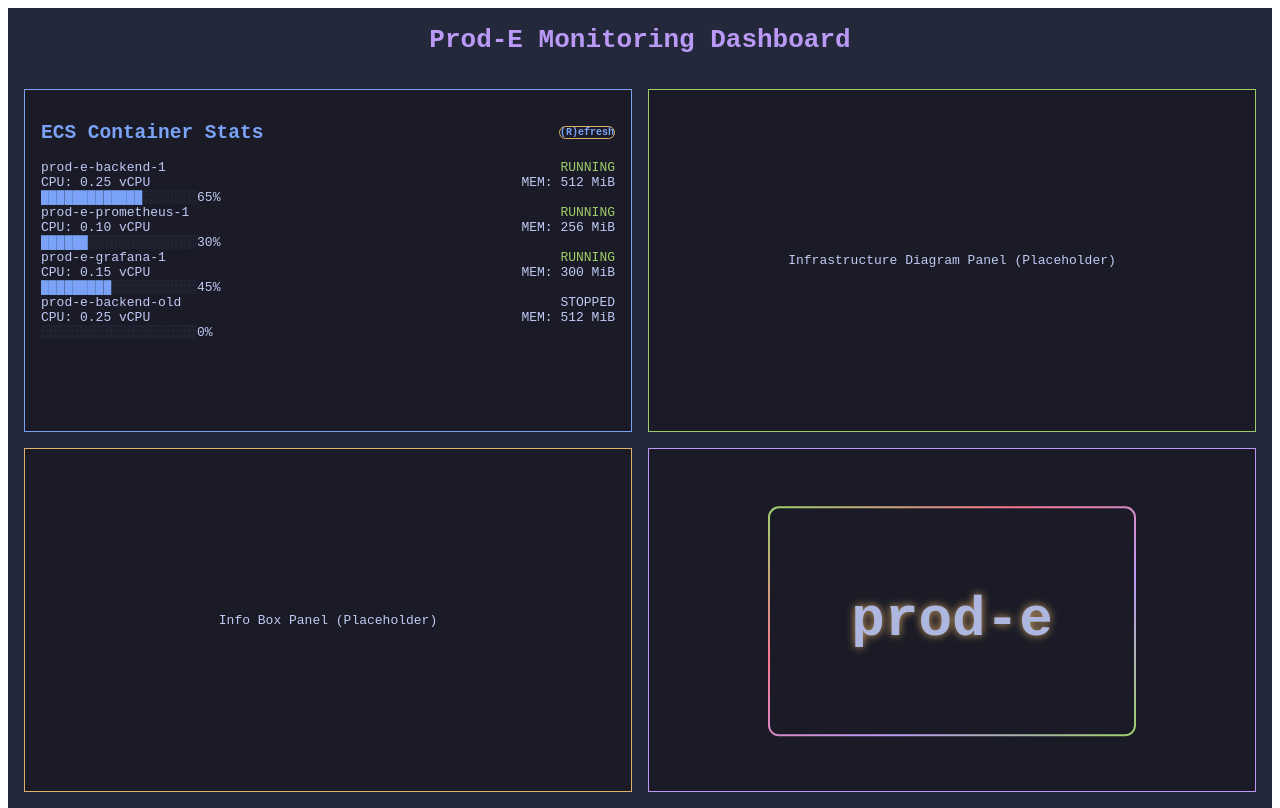
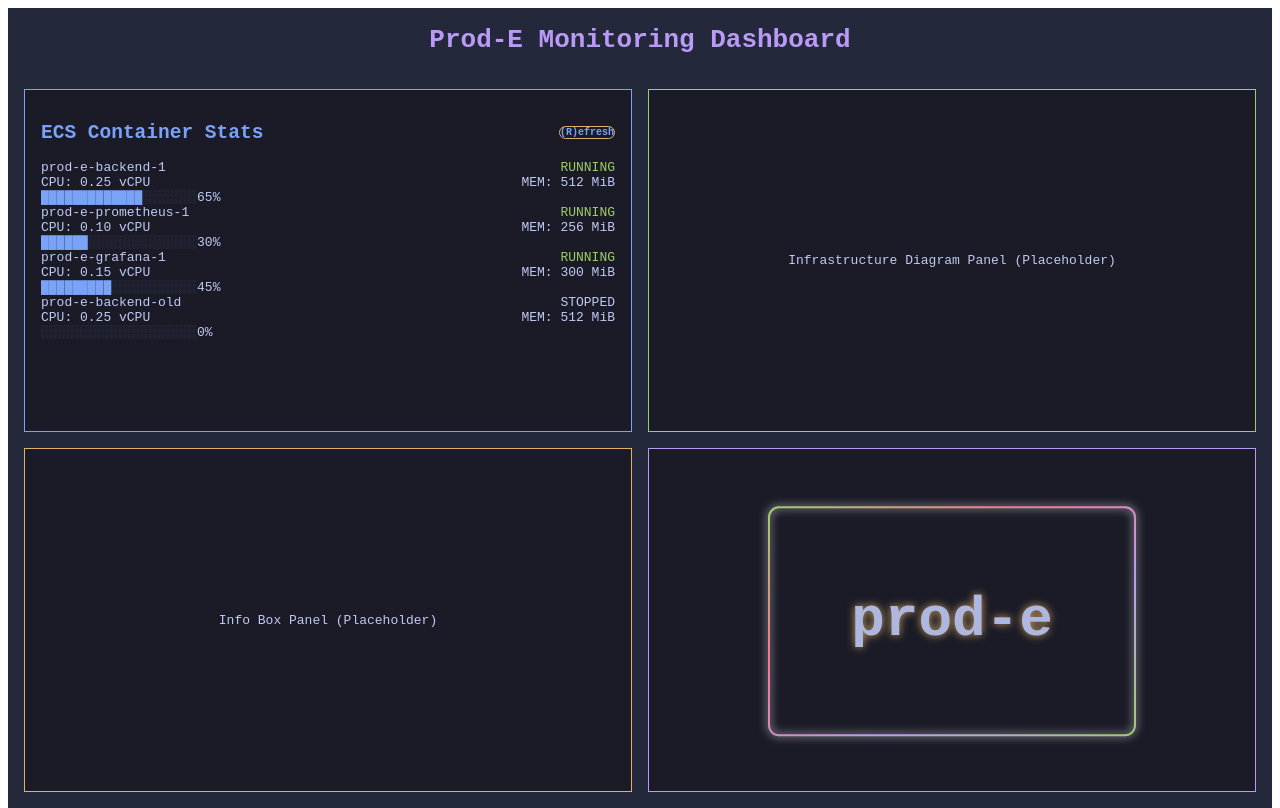
Before and after one commit to walt-port/prod-e, a React (Vite) app in the folder frontend/: page / in a window 1280 px wide. Built offline with nearby package versions, Linux system fonts and the light colour scheme; a web font is replaced by a local one.

Commit message:
feat(logo): Add subtle white glow filter to outer border

```diff
--- a/frontend/src/components/AnimatedLogo.tsx
+++ b/frontend/src/components/AnimatedLogo.tsx
@@ -70,19 +70,34 @@ const AnimatedLogo: React.FC = () => {
               repeatCount="indefinite"
             />
           </linearGradient>
+          {/* White Glow Filter - Revised Structure */}
+          <filter id="glowFilter" x="-50%" y="-50%" width="200%" height="200%">
+            {/* Blur the Source Alpha */}
+            <feGaussianBlur in="SourceAlpha" stdDeviation="4" result="blur" />
+            {/* Create white flood */}
+            <feFlood floodColor="white" result="floodWhite" />
+            {/* Mask the white flood with the blurred alpha */}
+            <feComposite in="floodWhite" in2="blur" operator="in" result="coloredBlur" />
+            {/* Merge original graphic over the colored blur */}
+            <feMerge>
+              <feMergeNode in="coloredBlur" />
+              <feMergeNode in="SourceGraphic" />
+            </feMerge>
+          </filter>
         </defs>
 
-        {/* Outer Border Rectangle - Adjust vertical position slightly */}
+        {/* Outer Border Rectangle - Apply glow filter */}
         <rect
           id="logoOuterBorderRect"
           x="-70"
-          y="-71" // Nudge up slightly
+          y="-71"
           width={svgSize.width > 0 ? svgSize.width + 140 : 0}
           height={svgSize.height > 0 ? svgSize.height + 140 : 0}
           rx="10"
           fill="none"
           stroke="url(#logoGradient)"
           strokeWidth="2"
+          filter="url(#glowFilter)" // Apply the filter
         />
 
         {/* Inner Border rectangle - Keep original position/size */}
```
